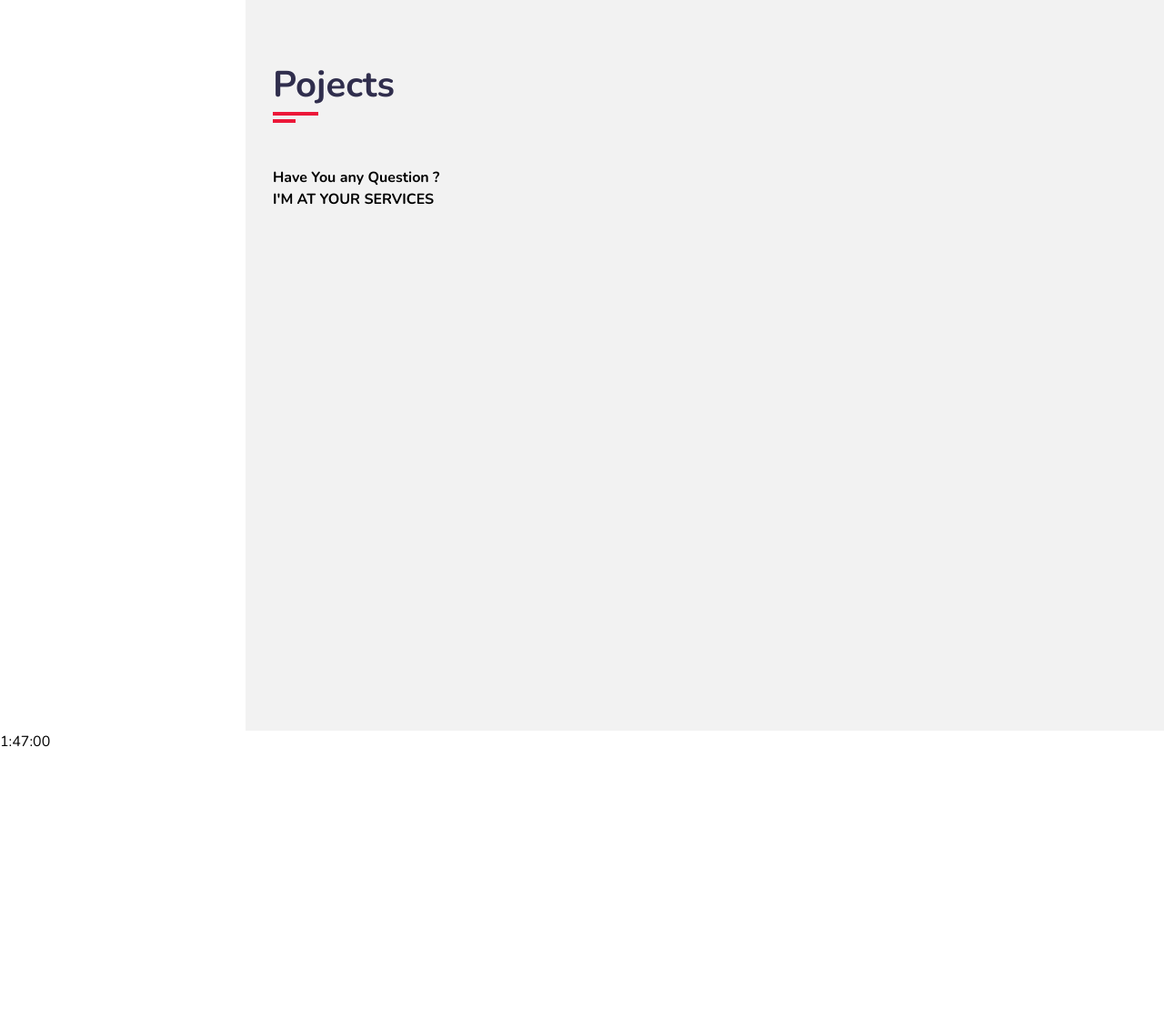
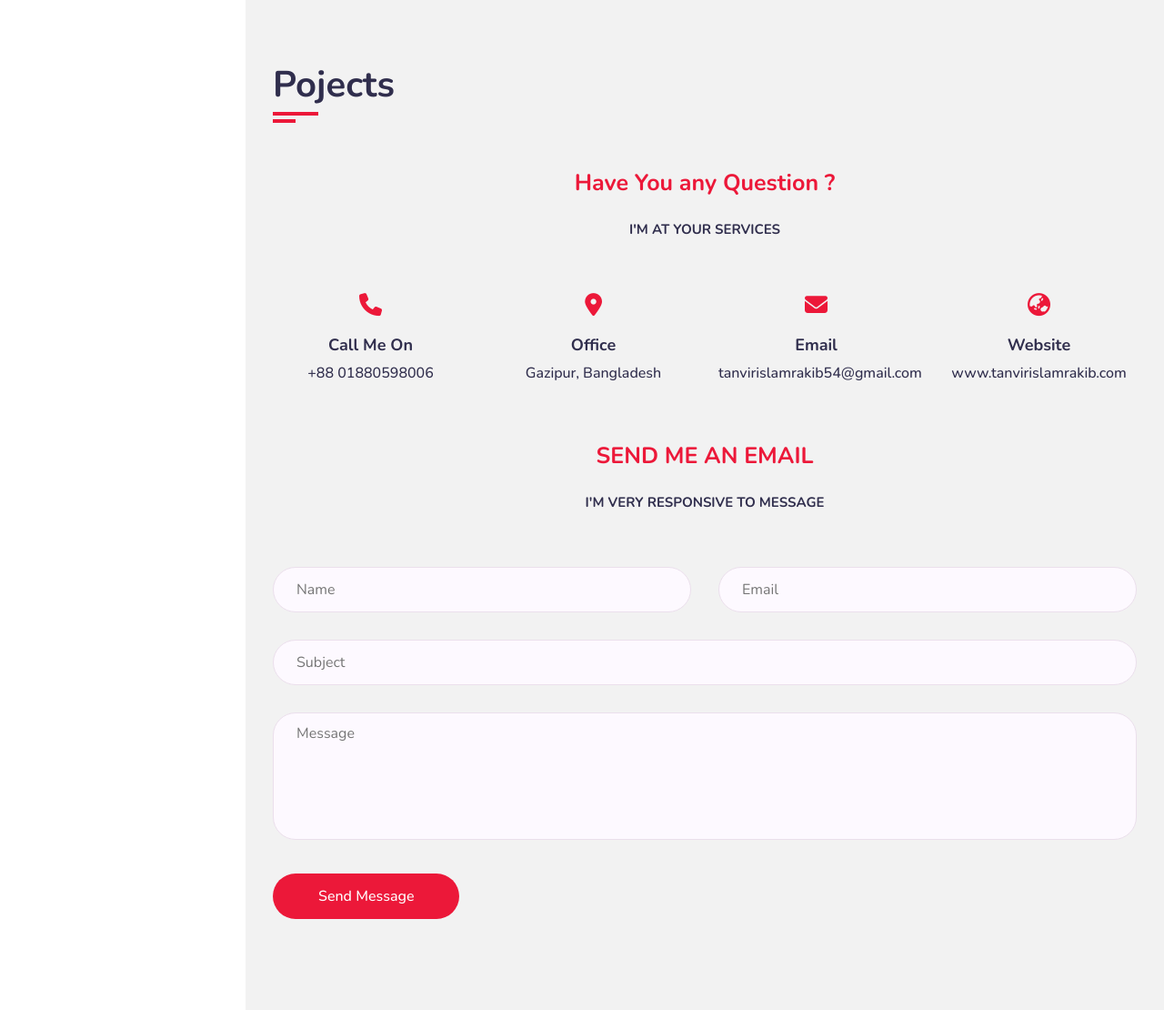
Before and after one commit to mdtanvirislamrakib/protfolio-website, a plain HTML site: page index.html in a window 1280 px wide. Shown: the part 3809-4919 px from the top of the page at 91% size. Before the commit the page ends 4636 px from the top, so only its background shows below. Drawn offline with nearby package versions, Linux system fonts and the light colour scheme; a web font is replaced by a local one.

Commit message:
contact section added

```diff
--- a/index.html
+++ b/index.html
@@ -407,8 +407,80 @@
                             <h2>Pojects</h2>
                         </div>
                     </div>
-                    <h3 class="contact-title">Have You any Question ?</h3>
-                    <h4 class="contact-sub-title">I'M AT YOUR SERVICES</h4>
+                    <h3 class="contact-title padd-15">Have You any Question ?</h3>
+                    <h4 class="contact-sub-title padd-15">I'M AT YOUR SERVICES</h4>
+                    <div class="row">
+                        <!-- contact info start  -->
+
+                        <div class="contact-info-item padd-15">
+                            <div class="icon"><i class="fa fa-phone"></i></div>
+                            <h4>Call Me On</h4>
+                            <p>+88 01880598006</p>
+                        </div>
+
+                        <div class="contact-info-item padd-15">
+                            <div class="icon"><i class="fa fa-map-marker-alt"></i></div>
+                            <h4>Office</h4>
+                            <p>Gazipur, Bangladesh</p>
+                        </div>
+
+                        <div class="contact-info-item padd-15">
+                            <div class="icon"><i class="fa fa-envelope"></i></div>
+                            <h4>Email</h4>
+                            <p>tanvirislamrakib54@gmail.com</p>
+                        </div>
+
+                        <div class="contact-info-item padd-15">
+                            <div class="icon"><i class="fa fa-globe-asia"></i></div>
+                            <h4>Website</h4>
+                            <p>www.tanvirislamrakib.com</p>
+                        </div>
+
+                        <!-- contact info end  -->
+
+                    </div>
+                    <h3 class="contact-title padd-15">SEND ME AN EMAIL</h3>
+                    <h4 class="contact-sub-title padd-15">I'M VERY RESPONSIVE TO MESSAGE</h4>
+
+                    <!-- contant form  -->
+
+                    <div class="row">
+                        <div class="contact-form padd-15">
+                            <div class="row">
+                                <div class="form-item col-6 padd-15">
+                                    <div class="form-group">
+                                        <input type="text" class="form-control" placeholder="Name">
+                                    </div>
+                                </div>
+
+                                <div class="form-item col-6 padd-15">
+                                    <div class="form-group">
+                                        <input type="Email" class="form-control" placeholder="Email">
+                                    </div>
+                                </div>
+                            </div>
+                            <div class="row">
+
+                                <div class="form-item col-12 padd-15">
+                                    <div class="form-group">
+                                        <input type="text" class="form-control" placeholder="Subject">
+                                    </div>
+                                </div>
+                                <div class="form-item col-12 padd-15">
+                                    <div class="form-group">
+                                        <textarea name="" id="" class="form-control" placeholder="Message"></textarea>
+                                    </div>
+                                </div>
+                            </div>
+
+                            <div class="row">
+                                <div class="form-item col-12 padd-15">
+                                    <button type="submit" class="btn">Send Message</button>
+                                </div>
+                            </div>
+                        </div>
+
+                    </div>
                 </div>
             </section>
 
@@ -423,7 +495,6 @@
 
     <!-- js link -->
     <script src="script.js"></script>
-    1:47:00
 </body>
 
 </html>
--- a/style.css
+++ b/style.css
@@ -580,3 +580,91 @@ h3.my-profession {
 }
 
 /* contact  */
+
+.contact-title {
+    color: var(--skin-color);
+    text-align: center;
+    font-size: 25px;
+    margin-bottom: 20px;
+}
+.contact-sub-title {
+    color: var(--text-black-900);
+    text-align: center;
+    font-size: 15px;
+    margin-bottom: 60px;
+}
+
+.contact .contact-info-item {
+    flex: 0 0 25%;
+    max-width: 25%;
+    text-align: center;
+    margin-bottom: 60px;
+}
+.contact .contact-info-item .icon {
+    display: inline-block;
+}
+.contact .contact-info-item .icon .fa {
+    font-size: 25px;
+    color: var(--skin-color);
+}
+.contact .contact-info-item h4 {
+    font-size: 18px;
+    color: var(--text-black-900);
+    font-weight: 700;
+    text-transform: capitalize;
+    margin: 15px 0 5px;
+}
+.contact .contact-info-item p {
+    font-size: 16px;
+    color: var(--text-black-900);
+    font-weight: 500;
+    line-height: 25px;
+}
+
+.contact .contact-form {
+    flex: 0 0 100%;
+    max-width: 100%;
+}
+
+.contact .contact-form .col-6 {
+    flex: 0 0 50%;
+    max-width: 50%;
+}
+
+.contact .contact-form .col-12 {
+    flex: 0 0 100%;
+    max-width: 100%;
+}
+
+.contact .contact-form .form-item {
+    margin-bottom: 30px;
+}
+
+.contact .contact-form .form-item .form-control {
+    width: 100%;
+    height: 50px;
+    border-radius: 25px;
+    background-color: var(--bg-black-100);
+    color: var(--text-black-900);
+    border: 1px solid var(--bg-black-50);
+    padding: 10px 25px;
+    font-size: 16px;
+    transition: 0.3s all ease;
+}
+
+
+.contact .contact-form .form-item .form-control:focus {
+    box-shadow: 0 0 20px rgba(48, 46, 77, 0.15);
+}
+
+
+.contact .contact-form .form-item textarea.form-control {
+    height: 140px;
+    resize: none;
+}
+
+.contact .contact-form .btn {
+    height: 50px;
+    padding: 0 50px;
+    cursor: pointer;
+}
```
